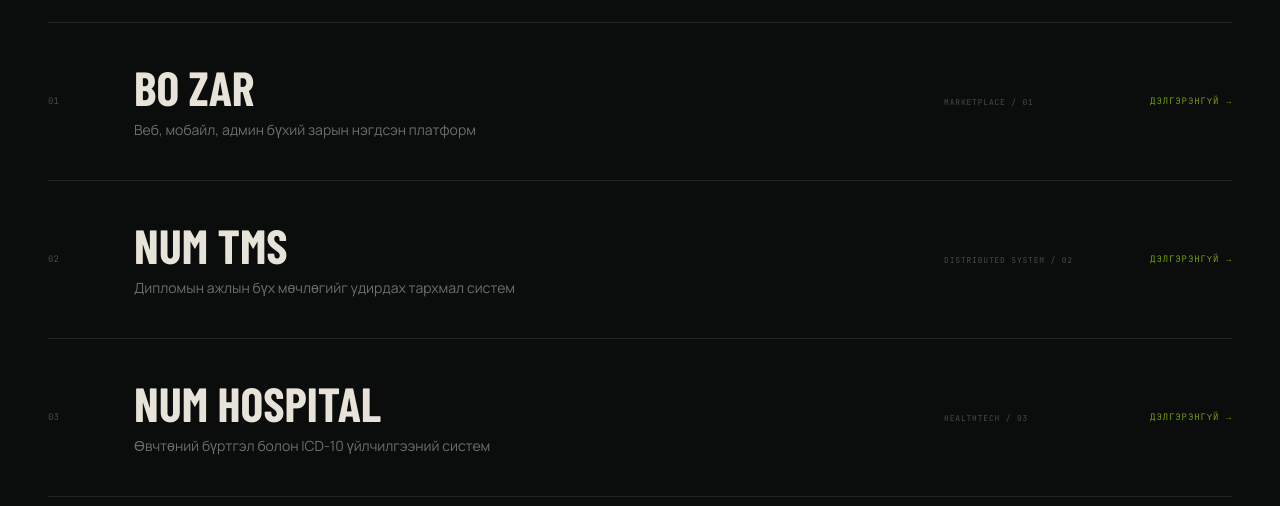
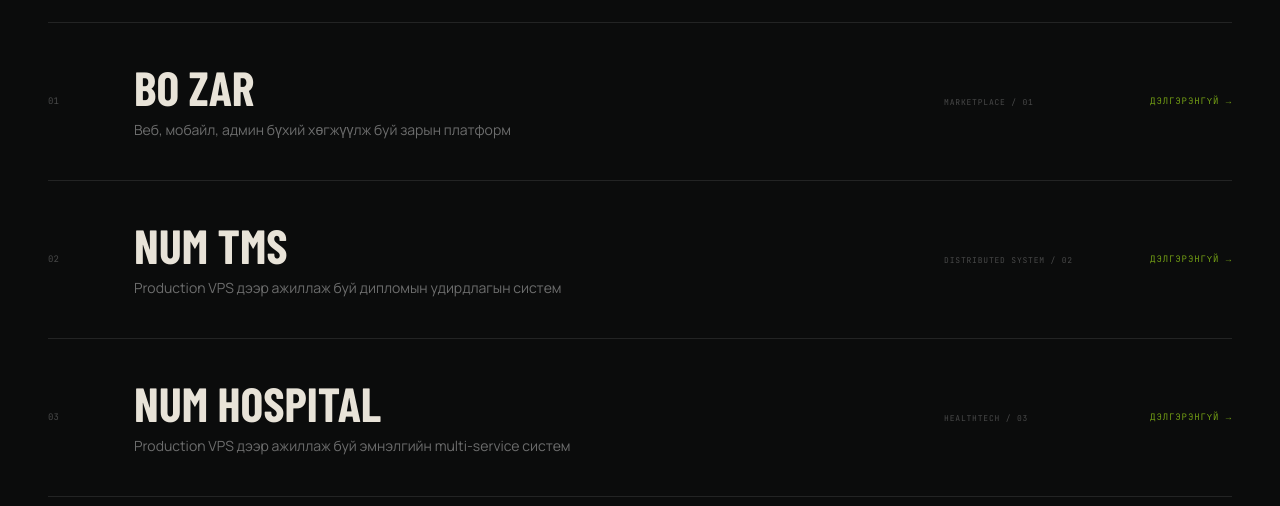
Before and after one commit to nurlan1234nur/nurlan-portfolio, a React (Vite) app: page / in a window 1280 px wide. Shown: the part 2720-3226 px from the top of the page. Built offline with nearby package versions, Linux system fonts and the light colour scheme; the HTML template or start-up script is replaced by a standard one; a web font is replaced by a local one.

Commit message:
feat: present real project case studies

```diff
--- a/src/App.tsx
+++ b/src/App.tsx
@@ -43,6 +43,7 @@ const copy = {
     proves: "НОТОЛЖ БУЙ ЧАДВАР",
     status: "ТӨЛӨВ",
     statusValue: "DEMO ХОЛБООС УДАХГҮЙ",
+    repository: "ЭХ КОД ҮЗЭХ",
     projectCount: "БОДИТ ТӨСӨЛ",
     domains: "БҮТЭЭГДЭХҮҮНИЙ ЧИГЛЭЛ",
     layers: "FULL-STACK ДАВХАРГА",
@@ -87,6 +88,7 @@ const copy = {
     proves: "CAPABILITY SHOWN",
     status: "STATUS",
     statusValue: "LIVE LINK COMING SOON",
+    repository: "VIEW REPOSITORY",
     projectCount: "REAL PROJECTS",
     domains: "PRODUCT DOMAINS",
     layers: "FULL-STACK LAYERS",
@@ -97,30 +99,34 @@ const projects = [
   {
     title: "BO ZAR",
     code: "MARKETPLACE / 01",
+    github: "https://github.com/nurlan1234nur/bo-zar",
     image: "https://images.unsplash.com/photo-1556742049-0cfed4f6a45d?w=640&h=420&fit=crop&auto=format",
     tech: ["NestJS", "React", "React Native", "PostgreSQL", "TypeORM", "Docker", "Nginx", "TypeScript"],
-    mn: { sub: "Веб, мобайл, админ бүхий зарын нэгдсэн платформ", problem: "Баян-Өлгий болон Улаанбаатарын хэрэглэгчдэд зар нийтлэх, хайх, удирдах нэг экосистем хэрэгтэй байсан.", solution: "NestJS REST API, PostgreSQL өгөгдлийн сан, нийтийн веб, moderation админ болон Expo мобайл аппыг shared contract-тай monorepo хэлбэрээр хөгжүүлсэн.", contribution: "Системийн архитектур, backend API, өгөгдлийн загвар, веб ба админ интерфэйс, мобайл интеграц болон deployment бүтцийг цогцоор нь хэрэгжүүлсэн.", proves: "Олон client-тэй бүтээгдэхүүнийг эхнээс нь архитектурчилж, нэг API болон нэгдсэн type contract дээр хөгжүүлэх чадвар." },
-    en: { sub: "A classifieds ecosystem across web, mobile, and admin", problem: "Users in Bayan-Ölgii and Ulaanbaatar needed one place to publish, discover, and manage local listings.", solution: "Built a monorepo with a NestJS REST API, PostgreSQL, public web marketplace, moderation panel, Expo mobile app, and shared typed contracts.", contribution: "Owned the system architecture, backend API, data model, web and admin experiences, mobile integration, and deployment structure.", proves: "Ability to design and deliver a multi-client product around one API and a consistent typed domain model." },
+    mn: { sub: "Веб, мобайл, админ бүхий хөгжүүлж буй зарын платформ", problem: "Баян-Өлгий болон Улаанбаатарын хэрэглэгчдэд зар нийтлэх, хайх, удирдах нэг экосистем хэрэгтэй байсан.", solution: "NestJS REST API, PostgreSQL, нийтийн веб, moderation админ болон Expo мобайл аппыг shared contract-тай monorepo хэлбэрээр хөгжүүлж байна.", contribution: "Шаардлага, архитектур, өгөгдлийн загвар, API болон client integration дээр өөрөө болон AI-assisted байдлаар ажилласан. Гол workflow-ууд хэрэгжсэн ч production deployment, storage болон E2E баталгаажуулалт үргэлжилж байна.", proves: "Олон client-тэй full-stack бүтээгдэхүүнийг хэсэгчлэн задлах, гарсан кодыг ойлгож засах, системийн интеграцийг хариуцах чадвар." },
+    en: { sub: "An in-progress classifieds platform across web, mobile, and admin", problem: "Users in Bayan-Ölgii and Ulaanbaatar needed one place to publish, discover, and manage local listings.", solution: "Developing a monorepo with a NestJS API, PostgreSQL, public web app, moderation panel, Expo mobile app, and shared typed contracts.", contribution: "Worked on requirements, architecture, data modeling, APIs, and client integration through hands-on and AI-assisted development. Core flows work, while production deployment, durable storage, and E2E verification remain in progress.", proves: "Ability to decompose a multi-client product, understand and revise generated code, and take responsibility for system integration." },
   },
   {
     title: "NUM TMS",
     code: "DISTRIBUTED SYSTEM / 02",
+    github: "https://github.com/Binderya0623/NUM-TMS-26",
     image: "https://images.unsplash.com/photo-1454165804606-c3d57bc86b40?w=640&h=420&fit=crop&auto=format",
     tech: ["Spring Boot", "React", "JSF", "PostgreSQL", "R2DBC", "Microservices", "Module Federation", "Docker"],
-    mn: { sub: "Дипломын ажлын бүх мөчлөгийг удирдах тархмал систем", problem: "Сэдэв сонголтоос хамгаалалт, үнэлгээ хүртэлх олон дүр, шатлалтай процессыг нэг системээр удирдах шаардлагатай.", solution: "Spring Boot микросервисүүд, PostgreSQL, JSF host болон Module Federation-д суурилсан React microfrontend архитектураар домэйнүүдийг тусгаарласан.", contribution: "Үйлчилгээний зааг, REST харилцаа, дүрд суурилсан модулиуд, дэд бүтэц болон олон багцын интеграцийг зохион байгуулсан.", proves: "Нарийн бизнес процессийг service boundary болгон задлах, microservice ба microfrontend системтэй ажиллах чадвар." },
-    en: { sub: "A distributed thesis lifecycle management system", problem: "A multi-role academic workflow had to coordinate everything from topic selection through planning, defense, evaluation, and grading.", solution: "Separated domains into Spring Boot microservices backed by PostgreSQL, with a JSF host and federated React microfrontends for each role.", contribution: "Worked across service boundaries, REST contracts, role-based modules, infrastructure, and multi-application integration.", proves: "Ability to translate complex workflows into service boundaries and work across microservice and microfrontend architecture." },
+    mn: { sub: "Production VPS дээр ажиллаж буй дипломын удирдлагын систем", problem: "Олон Spring service болон frontend module-ийг найдвартай build хийж, нэг VPS рүү тасралтгүй хүргэх шаардлагатай байсан.", solution: "GitHub Actions matrix CI, path-based selective build, Docker Hub image registry, Docker Compose, Nginx болон SSH deployment урсгал хэрэгжүүлсэн.", contribution: "Төслийн CI/CD, Docker containerization, production Compose/Nginx тохиргоо болон багшийн өгсөн VPS deployment дээр голлон ажилласан.", proves: "Олон service-тэй системийн build/deploy automation, secrets, image versioning болон VPS operations-ийг хариуцах чадвар." },
+    en: { sub: "A thesis management system running on a production VPS", problem: "Multiple Spring services and frontend modules needed a repeatable path from source code to one production VPS.", solution: "Implemented matrix CI, path-based selective builds, Docker Hub images, Docker Compose, Nginx, and SSH-based delivery with GitHub Actions.", contribution: "Focused on CI/CD, containerization, production Compose/Nginx configuration, and deployment to the instructor-provided VPS.", proves: "Practical ability to automate builds and deployments for a multi-service system and operate its versioned container runtime." },
   },
   {
     title: "NUM HOSPITAL",
     code: "HEALTHTECH / 03",
+    github: "https://github.com/NUM-HOSPITAL-V1",
     image: "https://images.unsplash.com/photo-1576091160399-112ba8d25d1d?w=640&h=420&fit=crop&auto=format",
     tech: ["Next.js", "Node.js", "MongoDB", "Java", "Spring", "ICD-10", "Docker", "Microservices"],
-    mn: { sub: "Өвчтөний бүртгэл болон ICD-10 үйлчилгээний систем", problem: "Эмнэлгийн бүртгэл, оношийн код хайлт, санал болголтыг салангид бус найдвартай урсгалаар шийдэх шаардлагатай.", solution: "Next.js интерфэйс, Node.js backend, Java-д суурилсан бүртгэл болон ICD-10 code/suggestion сервисүүдийг container дэд бүтэцтэй нэгтгэсэн.", contribution: "Frontend, backend-ийн хувилбарууд, сервис интеграц, өгөгдлийн урсгал болон Docker орчныг ажиллуулж, системийн хэсгүүдийг холбосон.", proves: "Олон технологийн stack болон тусдаа сервисүүдийг нэг бүтээгдэхүүний урсгал болгон интеграцчлах чадвар." },
-    en: { sub: "Patient registration and ICD-10 service ecosystem", problem: "Patient intake, diagnosis-code search, and suggestions needed to work as one dependable clinical flow.", solution: "Integrated a Next.js interface and Node.js backend with Java-based registration, ICD-10 code, and suggestion services in containerized infrastructure.", contribution: "Worked across frontend and backend versions, service integration, data flows, and the Docker runtime environment.", proves: "Ability to integrate a polyglot set of independent services into one coherent product workflow." },
+    mn: { sub: "Production VPS дээр ажиллаж буй эмнэлгийн multi-service систем", problem: "Mock өгөгдөлтэй frontend болон тусдаа hospital, registration, ICD-10 service-үүдийг бодит ажилладаг нэг орчин болгох шаардлагатай байсан.", solution: "Бодит backend integration хийж, GitHub Actions, Docker Compose, Nginx ашиглан VPS-д хүргэсэн; AWS network/security/compute-ийг Terraform-аар туршсан.", contribution: "CI/CD, server deployment, frontend-backend холболт, ICD-10 integration болон хөгжүүлэлт дээр ажилласан. AWS/Terraform хэсэг нь production бус туршилт байсан.", proves: "Polyglot service integration, deployment automation, VPS operations болон infrastructure-as-code-ийн практик ойлголт." },
+    en: { sub: "A multi-service hospital system running on a production VPS", problem: "A mock-data frontend and separate hospital, registration, and ICD-10 services had to become one working environment.", solution: "Connected real backend flows and delivered services through GitHub Actions, Docker Compose, and Nginx; also explored AWS network, security, and compute provisioning with Terraform.", contribution: "Worked on CI/CD, server deployment, frontend-backend integration, and ICD-10 development. The AWS/Terraform work was an infrastructure experiment, not the current production host.", proves: "Practical understanding of polyglot integration, deployment automation, VPS operations, and infrastructure as code." },
   },
   {
     title: "NOUS",
     code: "REAL-TIME / 04",
+    github: "https://github.com/nurlan1234nur/nous",
     image: "https://images.unsplash.com/photo-1516589178581-6cd7833ae3b2?w=640&h=420&fit=crop&auto=format",
     tech: ["React", "Node.js", "Express", "MongoDB", "Socket.IO", "JWT", "React Native", "Docker"],
     mn: { sub: "Хосуудад зориулсан real-time веб ба мобайл апп", problem: "Хосуудын харилцаа, хамтын мөч, өдөр тутмын interaction-ыг нэг хувийн орчинд төвлөрүүлэх зорилготой.", solution: "Socket.IO real-time суваг, JWT нэвтрэлт, MongoDB өгөгдлийн сан, React веб болон native mobile client бүхий full-stack систем хөгжүүлсэн.", contribution: "Prototype-оос production бүтэц рүү шилжүүлж, client/server зааг, authentication, real-time event болон release workflow дээр ажилласан.", proves: "Stateful real-time бүтээгдэхүүн, authentication болон олон client-ийн lifecycle-ийг удирдах чадвар." },
@@ -129,6 +135,7 @@ const projects = [
   {
     title: "IMPOSTER",
     code: "PWA GAME / 05",
+    github: "https://github.com/nurlan1234nur/imposter-game",
     image: "https://images.unsplash.com/photo-1511512578047-dfb367046420?w=640&h=420&fit=crop&auto=format",
     tech: ["React", "TypeScript", "PWA", "Service Worker", "Docker", "Nginx", "i18n"],
     mn: { sub: "3 хэлтэй, утас дамжуулж тоглодог party game", problem: "Нэг утсаар интернэтгүй үед ч хурдан эхлүүлж болох, хэлний саадгүй бүлгийн тоглоом хэрэгтэй.", solution: "Монгол, Англи, Казах хэл, 340+ үгийн сан, custom profile болон installable offline PWA туршлагыг бүтээж Docker image-ээр хүргэдэг болгосон.", contribution: "Тоглоомын логик, responsive UX, олон хэл, PWA lifecycle, container build болон Nginx deployment-ийг хэрэгжүүлсэн.", proves: "Хэрэглэгч төвтэй interactive UI-г offline capability болон production delivery-тэй хослуулах чадвар." },
@@ -137,6 +144,7 @@ const projects = [
   {
     title: "TOTETYPE",
     code: "EDTECH / 06",
+    github: "https://github.com/nurlan1234nur/tote-type",
     image: "https://images.unsplash.com/photo-1455390582262-044cdead277a?w=640&h=420&fit=crop&auto=format",
     tech: ["Next.js", "Node.js", "TypeScript", "REST API", "Keyboard UI", "Analytics"],
     mn: { sub: "Казах Төте жазу бичгийн дасгалын платформ", problem: "Төте жазуг дижитал орчинд системтэй сурах, бичих хурд ба зөв байдлаа хэмжих хүртээмжтэй хэрэгсэл хомс.", solution: "Үг, өгүүлбэрийн дасгал, санамсаргүй текстийн API, WPM/accuracy хэмжилт болон виртуал keyboard visualization бүхий платформ бүтээсэн.", contribution: "Сургалтын interaction, typing metrics, keyboard visualization болон frontend/backend урсгалыг хэрэгжүүлсэн.", proves: "Тусгай бичгийн системийг ойлгомжтой UX, бодит цагийн хэмжилт болон API дизайнтай холбох чадвар." },
@@ -145,6 +153,7 @@ const projects = [
   {
     title: "TRIPLE",
     code: "LEARNING PLATFORM / 07",
+    github: "https://github.com/TripleGenius",
     image: "https://images.unsplash.com/photo-1523240795612-9a054b0db644?w=640&h=420&fit=crop&auto=format",
     tech: ["NestJS", "React", "Material UI", "Prisma", "PostgreSQL", "JWT", "REST API"],
     mn: { sub: "Responsive сургалтын full-stack платформ", problem: "Сургалтын контент, хэрэглэгч болон эрхийн урсгалыг desktop, mobile аль алинд ойлгомжтой хүргэх шаардлагатай.", solution: "React ба Material UI интерфэйсийг NestJS, Prisma, PostgreSQL, JWT authentication бүхий backend-тэй холбосон.", contribution: "Responsive frontend, authentication, API integration болон relational өгөгдлийн давхарга дээр ажилласан.", proves: "Орчин үеийн UI-г secure backend болон relational data model-той цэвэр холбох чадвар." },
@@ -153,6 +162,7 @@ const projects = [
   {
     title: "BLINKCV",
     code: "PRODUCTIVITY / 08",
+    github: "https://github.com/nurlan1234nur/blinkcv",
     image: "https://images.unsplash.com/photo-1586281380349-632531db7ed4?w=640&h=420&fit=crop&auto=format",
     tech: ["React", "Vite", "TypeScript", "Tailwind CSS", "Responsive UI"],
     mn: { sub: "Хурдан CV бүтээх responsive веб хэрэгсэл", problem: "Ажил горилогчид техникийн мэдлэггүйгээр цэвэр, мэргэжлийн CV хурдан бэлтгэх хэрэгтэй.", solution: "Form-driven засварлалт, шууд preview болон дэлгэцийн хэмжээнд зохицох интерфэйстэй React апп бүтээсэн.", contribution: "Component architecture, form interaction, preview layout болон responsive styling-ийг хэрэгжүүлсэн.", proves: "Хэрэглэгчийн ажлыг цөөн алхамтай, ойлгомжтой frontend бүтээгдэхүүн болгох чадвар." },
@@ -262,7 +272,7 @@ export default function App() {
         <p className="mb-4 font-mono text-xs tracking-[.25em] text-accent">0{selected + 1} / {text.concept}</p>
         <h1 className="font-display text-6xl font-black uppercase md:text-8xl">{project.title}</h1>
         <p className="mt-4 text-xl text-white/45">{content.sub}</p>
-        <div className="mt-8 flex flex-wrap items-center gap-3"><span className="border border-accent/25 bg-accent/[.05] px-3 py-2 font-mono text-[9px] tracking-widest text-accent">{project.code}</span><span className="border border-white/10 px-3 py-2 font-mono text-[9px] tracking-widest text-white/35">{text.statusValue}</span></div>
+        <div className="mt-8 flex flex-wrap items-center gap-3"><span className="border border-accent/25 bg-accent/[.05] px-3 py-2 font-mono text-[9px] tracking-widest text-accent">{project.code}</span><span className="border border-white/10 px-3 py-2 font-mono text-[9px] tracking-widest text-white/35">{text.statusValue}</span><a href={project.github} target="_blank" rel="noreferrer" className="border border-accent/30 px-3 py-2 font-mono text-[9px] tracking-widest text-accent transition-colors hover:bg-accent hover:text-black">{text.repository} ↗</a></div>
         <div className="mt-20 border-t border-white/10 py-10 md:grid md:grid-cols-[220px_1fr] md:gap-8"><p className="font-mono text-xs tracking-widest text-white/30">01 — {text.problem}</p><p className="mt-5 text-lg leading-relaxed text-white/70 md:mt-0">{content.problem}</p></div>
         <div className="border-t border-white/10 py-10 md:grid md:grid-cols-[220px_1fr] md:gap-8"><p className="font-mono text-xs tracking-widest text-white/30">02 — {text.solution}</p><p className="mt-5 text-lg leading-relaxed text-white/70 md:mt-0">{content.solution}</p></div>
         <div className="border-t border-white/10 py-10 md:grid md:grid-cols-[220px_1fr] md:gap-8"><p className="font-mono text-xs tracking-widest text-white/30">03 — {text.contribution}</p><p className="mt-5 text-lg leading-relaxed text-white/70 md:mt-0">{content.contribution}</p></div>
```
Also changed, not shown: 1 other file (tests, documents, lock files or other folders).
